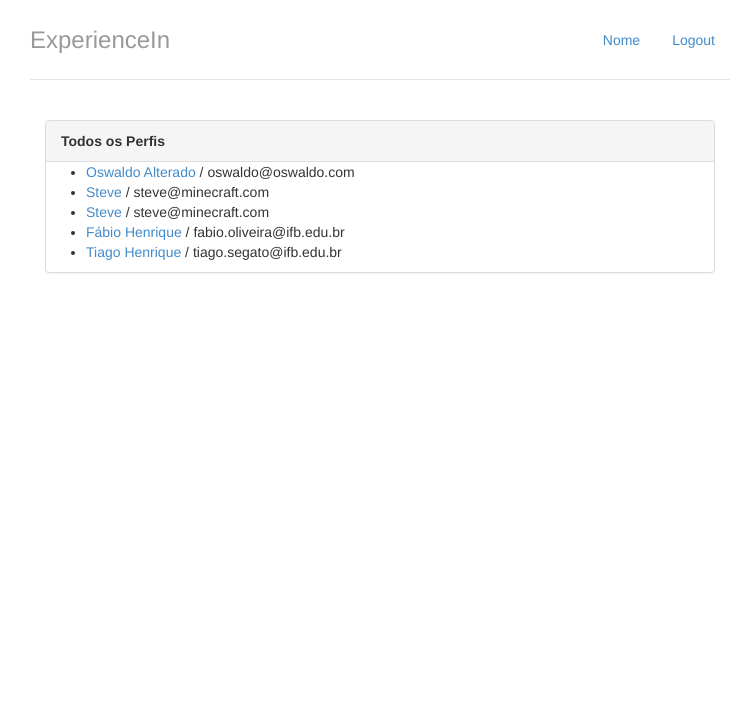
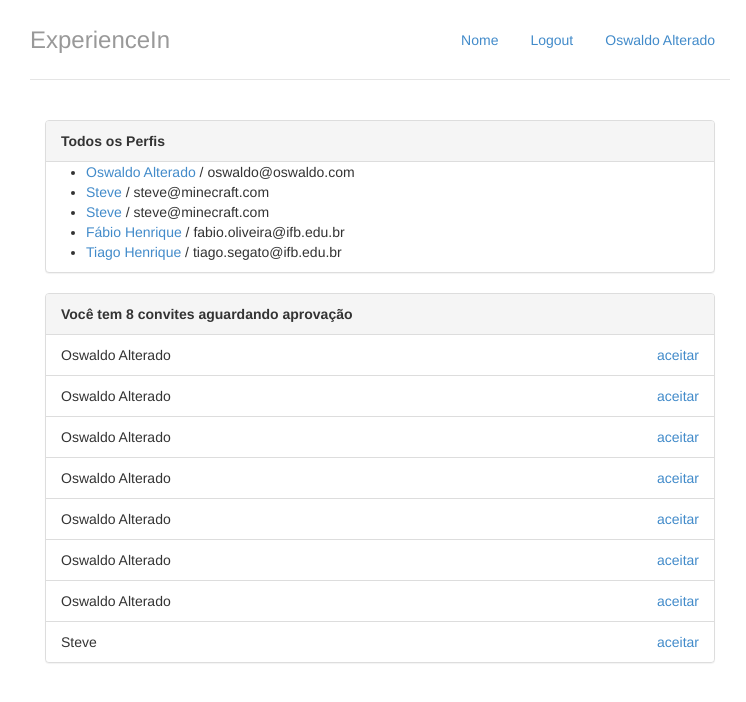
Before and after one commit to antonieduardo/PPI2, a Django app: page / in a window 1280 px wide. Shown: the top 702 px of the page, without its empty margins (260-1006 px from the left). Run offline with Django 3.2, Linux system fonts and the light colour scheme; data comes from the database, SQL or seed files in the repository; both versions use the stored data as it was after the commit.

Commit message:
add convites

```diff
--- a/experiencein/perfis/templates/base.html
+++ b/experiencein/perfis/templates/base.html
@@ -14,6 +14,7 @@
         <ul class="nav nav-pills pull-right">
           <li class=""><a href="{% url 'index' %}">Nome</a></li>
           <li class=""><a href="/logout/">Logout</a></li>
+          <li class=""><a href="{% url 'index' %}">{{perfil_logado.nome}}</a></li>
         </ul>
         <h3 class="text-muted">ExperienceIn</h3>
       </div>
--- a/experiencein/perfis/templates/index.html
+++ b/experiencein/perfis/templates/index.html
@@ -2,7 +2,6 @@
 
 {% block body %}
 <div class="col-lg-12">
-
     <div class="panel panel-default">
         <div class="panel-heading">
             <strong>Todos os Perfis</strong>
@@ -19,5 +18,27 @@
           <p>Nenhum Perfil encontrado</p>
         {% endif %}
     </div>
+
+    <div class="panel panel-default">
+        {% with total_de_convites=perfil_logado.convites_recebidos.count %}
+          {% if total_de_convites %}
+              <div class="panel-heading">
+                  <strong>Você tem {{ total_de_convites }} convite{{ total_de_convites|pluralize }} aguardando aprovação</strong>
+              </div>
+              <ul class="list-group">
+                  {% for convite in perfil_logado.convites_recebidos.all %}
+                      <li class="list-group-item">
+                              {{ convite.solicitante.nome }}
+                              <a href="#" class="pull-right">aceitar</a>
+                      </li>
+                  {% endfor %}
+              </ul>
+          {% else %}
+              <div class="panel-body">
+                  <p>Nenhum convite recebido :(</p>
+              </div>
+          {% endif %}
+        {% endwith %}
+    </div>
 </div>
 {% endblock %}
--- a/experiencein/perfis/views.py
+++ b/experiencein/perfis/views.py
@@ -4,12 +4,12 @@ from perfis.models import Perfil
 from django.shortcuts import redirect
 
 def index(request):
-    return render(request, 'index.html', { 'perfis' : Perfil.objects.all()})
+    return render(request, 'index.html', {'perfis' : Perfil.objects.all(), 'perfil_logado' : get_perfil_logado(request)})
 
 def exibir(request, perfil_id):
 
     perfil = Perfil.objects.get(id=perfil_id)
-    return render(request, 'perfil.html', { "perfil" : perfil})
+    return render(request, 'perfil.html', {'perfil' : perfil, 'perfil_logado' : get_perfil_logado(request)})
 
 def convidar(request, perfil_id):
     perfil_a_convidar = Perfil.objects.get(id=perfil_id)
```
Also changed, not shown: experiencein/db.sqlite3. Lines whose indentation alone changed are shown as unchanged.
